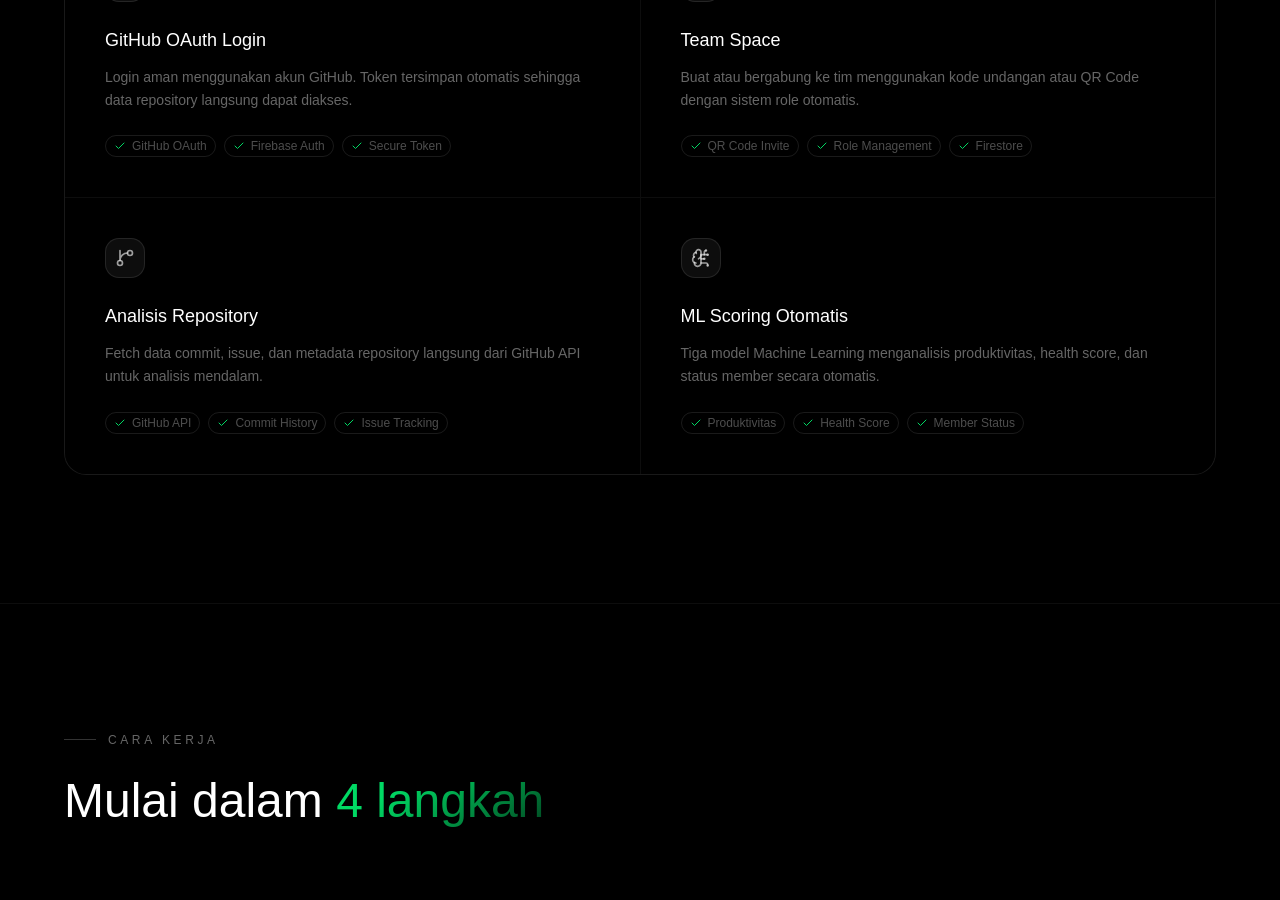
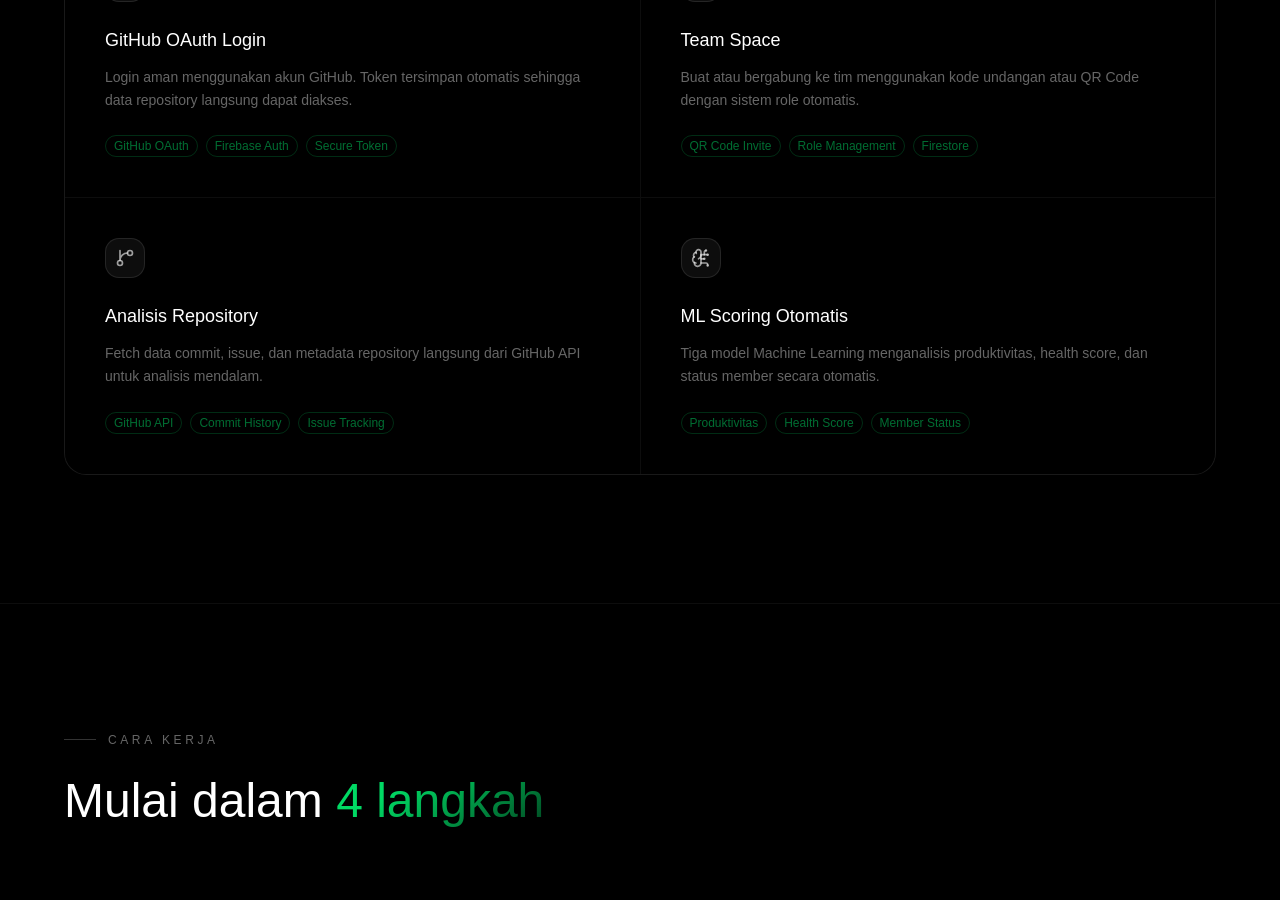
Before and after one commit to dindaatikah211/gitpulse, a Next.js app: page / in a window 1280 px wide. Shown: the part 1300-2200 px from the top of the page. Built offline with nearby package versions, Linux system fonts and the light colour scheme; a web font is replaced by a local one.

Commit message:
style: badge color consistency

```diff
--- a/src/features/landing/components/landing-features.tsx
+++ b/src/features/landing/components/landing-features.tsx
@@ -1,7 +1,6 @@
 "use client";
 
 import { motion } from "framer-motion";
-import { Check } from "lucide-react";
 import { Badge } from "@/shared/components/ui/badge";
 import { LANDING_FEATURES } from "../contants/features";
 import { fadeUp, staggerContainer } from "../contants/landing-animations";
@@ -63,9 +62,8 @@ export function LandingFeatures() {
                   <Badge
                     key={tag}
                     variant="outline"
-                    className="gap-1.5 text-white/30 border-white/10 bg-transparent rounded-full text-xs font-normal"
+                    className="gap-1.5 text-[#00d964]/50 border-[#00d964]/20 bg-transparent rounded-full text-xs font-normal"
                   >
-                    <Check className="w-2.5 h-2.5 text-[#00d964]" />
                     {tag}
                   </Badge>
                 ))}
```
